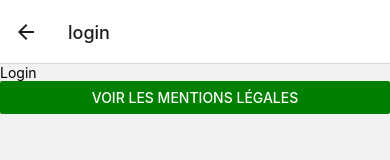
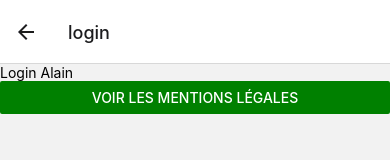
Before and after one commit to webdevproformation/react-native-d-2023, a React Native app in the folder jour6-navigation/: screen /login in a window 390 px wide. Shown: the top 160 px of the page. Built offline with nearby package versions, Linux system fonts and the light colour scheme.

Commit message:
route avec props

```diff
--- a/jour6-navigation/App.js
+++ b/jour6-navigation/App.js
@@ -33,7 +33,7 @@ export default function App() {
             headerTitleAlign : "center"
           }} />
           <Stack.Screen name={'nous-contacter'} component={NousContacter}/>
-          <Stack.Screen name={'login'} component={Login} />
+          <Stack.Screen name={'login'} component={Login} initialParams={{nom : "Alain"}} />
           <Stack.Screen name={'mention-legale'} component={MentionLegale} options={{
             headerShown : false
           }} />
--- a/jour6-navigation/screens/Login.jsx
+++ b/jour6-navigation/screens/Login.jsx
@@ -1,10 +1,10 @@
 import { StyleSheet, Text, View , Button } from 'react-native'
 import React from 'react'
 
-export default function Login({navigation}) {
+export default function Login({navigation , route}) {
   return (
     <View>
-      <Text>Login</Text>
+      <Text>Login {route.params.nom}</Text>
       <Button title={'voir les mentions légales'} onPress={function(){
         navigation.navigate("mention-legale")
       }} color={'green'}/>
```
